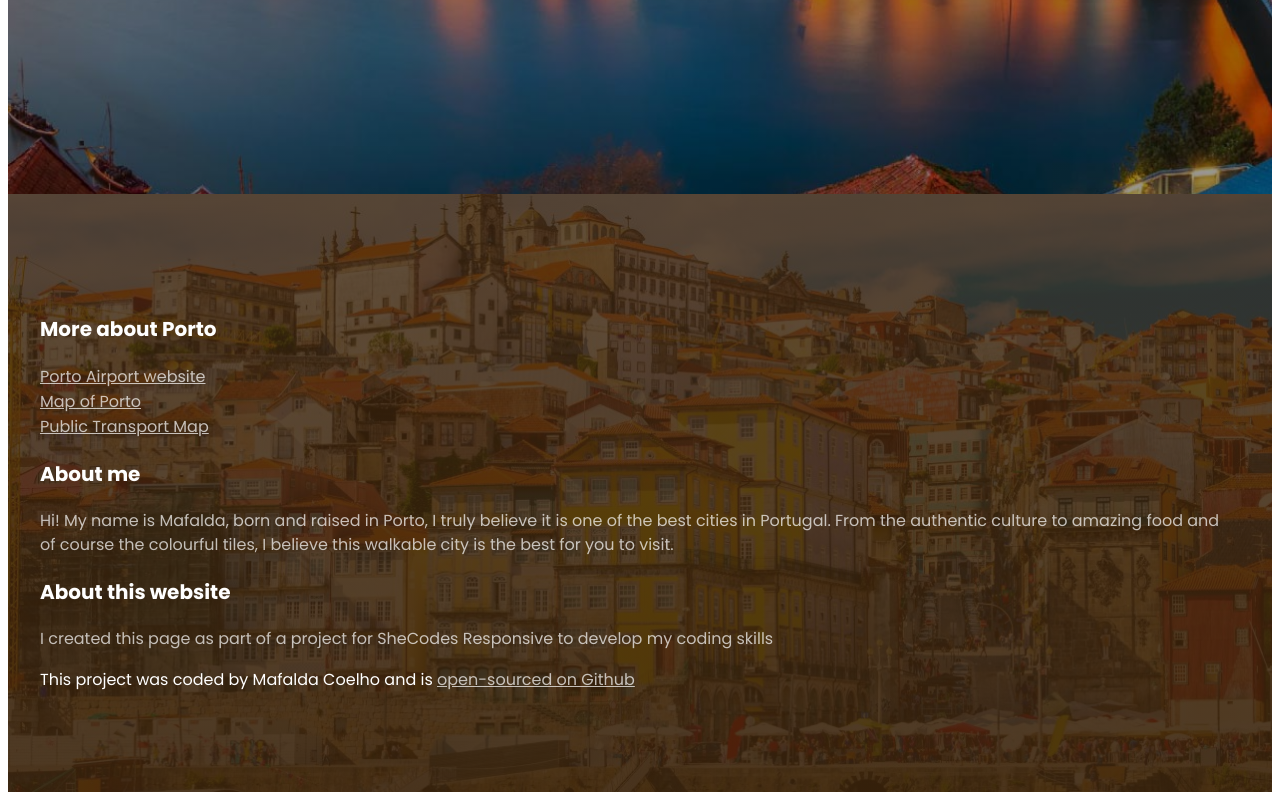
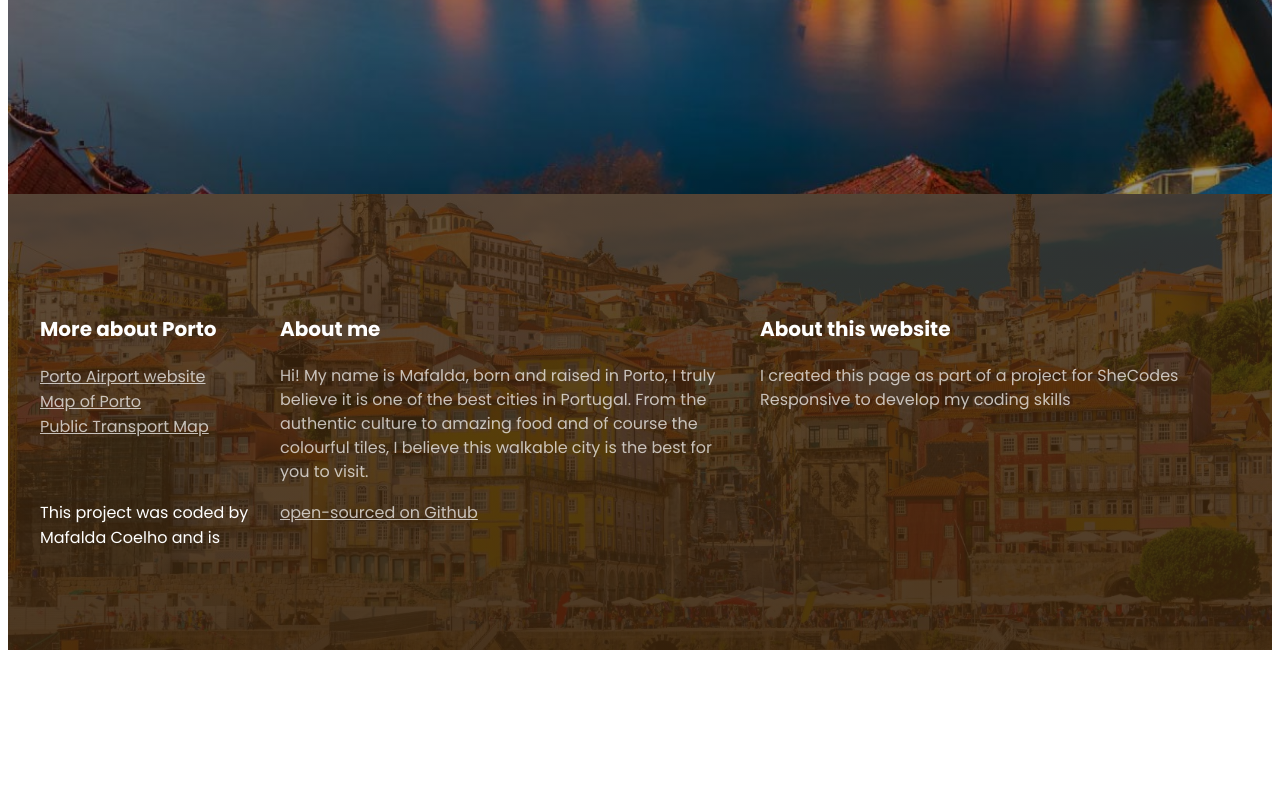
Before and after one commit to mafalda-coelho/porto-travel-project, a plain HTML site: page index.html in a window 1280 px wide. Shown: the part 553-1353 px from the top of the page. After the commit the page ends 1211 px from the top, so only its background shows below. Drawn offline with Linux system fonts and the light colour scheme.

Commit message:
fixed footer div placements

```diff
--- a/index.html
+++ b/index.html
@@ -24,7 +24,7 @@
 
     </div>
     <footer>
-        <section>
+        <section class="grid">
             <div>
                 <h3>More about Porto</h3>
                 <ul>
@@ -54,8 +54,9 @@
             </div>
             This project was coded by Mafalda Coelho and is <a
                 href="https://github.com/mafalda-coelho/porto-travel-project" target="_blank">open-sourced on Github</a>
+        </section>
     </footer>
-    </section>
+
 </body>
 
 </html>
```
